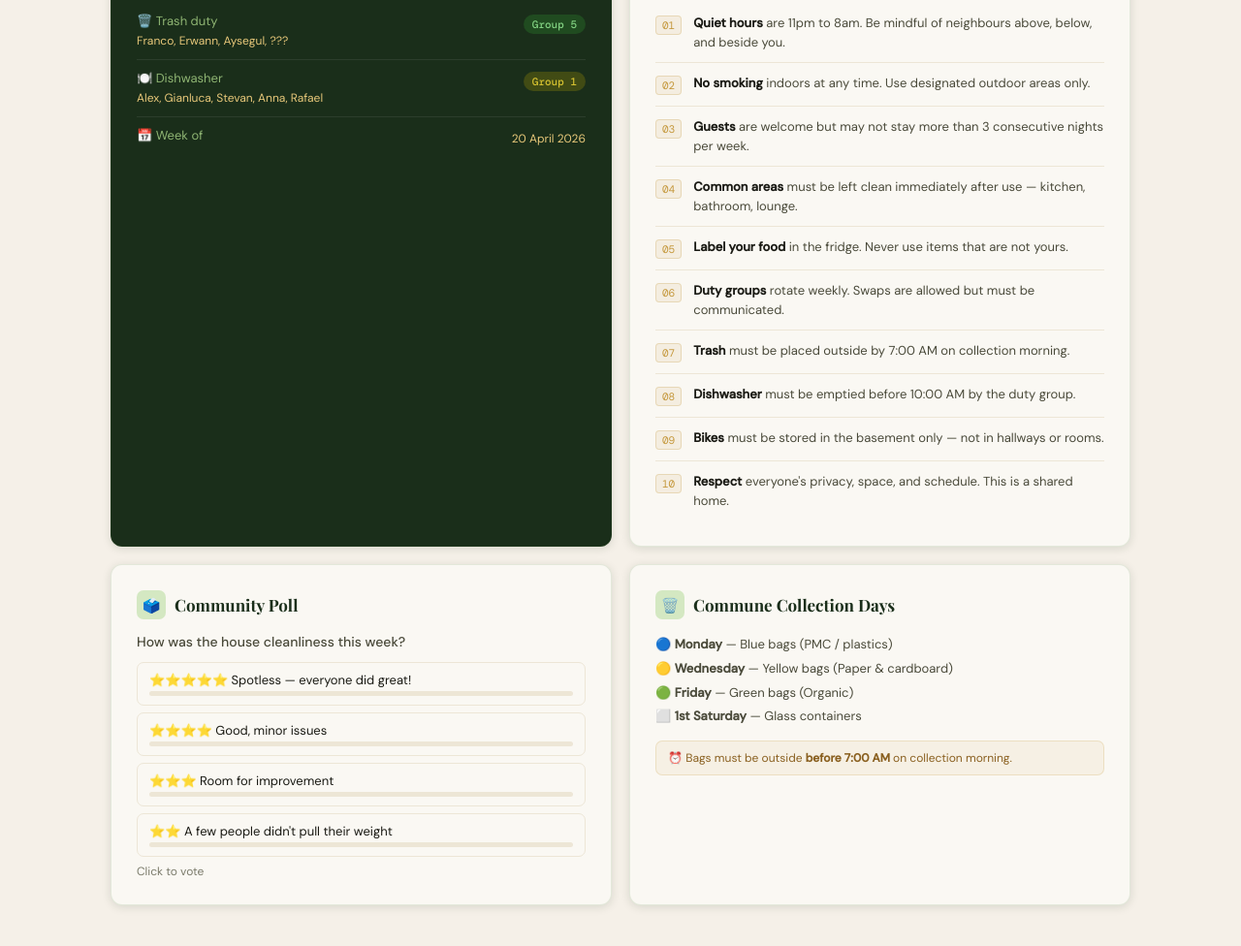
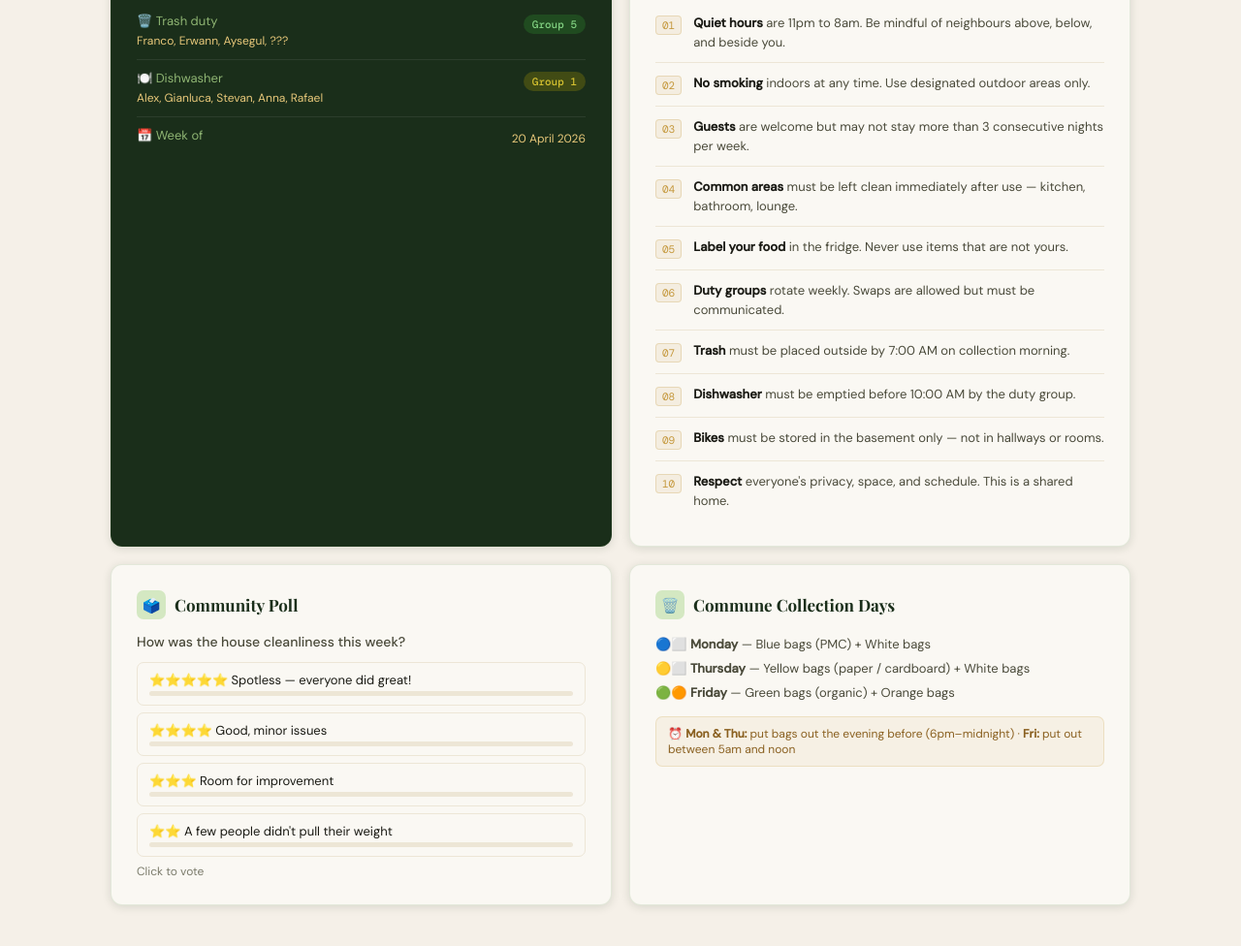
Before and after one commit to leafarlo/JB4, a website: page index.html in a window 1280 px wide. Shown: the part 335-1311 px from the top of the page at 97% size. Drawn offline with nearby package versions, Linux system fonts and the light colour scheme; a web font is replaced by a local one.

Commit message:
added shedule

```diff
--- a/index.html
+++ b/index.html
@@ -236,13 +236,12 @@
     <div class="card">
       <div class="card-title"><div class="card-icon">🗑️</div>Commune Collection Days</div>
       <div style="font-size:13px;color:var(--text-mid);line-height:1.9;">
-        🔵 <strong>Monday</strong> — Blue bags (PMC / plastics)<br>
-        🟡 <strong>Wednesday</strong> — Yellow bags (Paper & cardboard)<br>
-        🟢 <strong>Friday</strong> — Green bags (Organic)<br>
-        ⬜ <strong>1st Saturday</strong> — Glass containers
+        🔵⬜ <strong>Monday</strong> — Blue bags (PMC) + White bags<br>
+        🟡⬜ <strong>Thursday</strong> — Yellow bags (paper / cardboard) + White bags<br>
+        🟢🟠 <strong>Friday</strong> — Green bags (organic) + Orange bags
       </div>
       <div style="margin-top:12px;padding:9px 12px;background:rgba(196,151,58,.08);border-radius:7px;border:1px solid rgba(196,151,58,.2);font-size:12px;color:#8a6020;">
-        ⏰ Bags must be outside <strong>before 7:00 AM</strong> on collection morning.
+        ⏰ <strong>Mon & Thu:</strong> put bags out the evening before (6pm–midnight) · <strong>Fri:</strong> put out between 5am and noon
       </div>
     </div>
 
```
